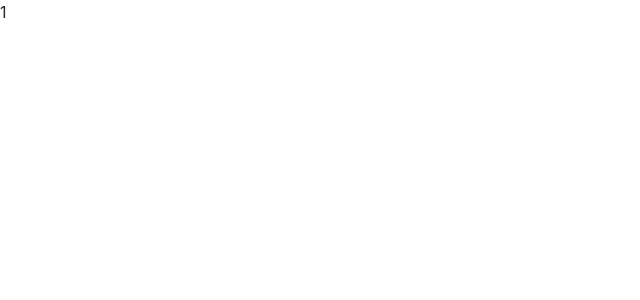
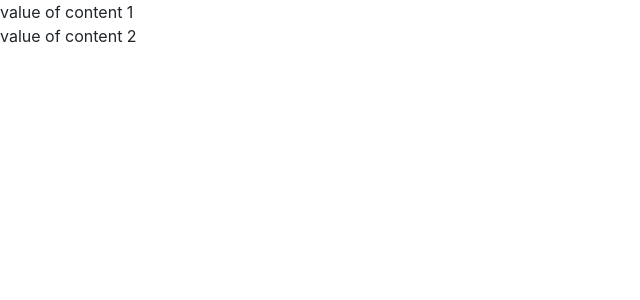
Before and after one commit to shyjucv/ngDynamicForm, an Angular app: page / in a window 1280 px wide. Shown: the top 300 px of the page, without its empty margins (0-640 px from the left). Built offline with nearby package versions, Linux system fonts and the light colour scheme.

Commit message:
accessing key in modal

```diff
--- a/src/app/app.component.html
+++ b/src/app/app.component.html
@@ -1,5 +1,9 @@
-<div  (click)="open(content)">
-  {{data?.id}}
+<div  (click)="open(content,data?.contents[0].key)">
+  {{data?.contents[0].value}}
+</div>
+
+<div  (click)="open(content,data?.contents[1].key)">
+  {{data?.contents[1].value}}
 </div>
 <div>
 
--- a/src/app/app.component.ts
+++ b/src/app/app.component.ts
@@ -23,7 +23,8 @@ export class AppComponent implements OnInit {
 
   }
 
-  open(content) {
+  open(content,key) {
+    alert(key);
     this.modalService.open(content).result.then((result) => {
       this.closeResult = `Closed with: ${result}`;
     }, (reason) => {
@@ -41,10 +42,6 @@ export class AppComponent implements OnInit {
       return  `with: ${reason}`;
     }
   }
-
-  showEditor(){
-    alert('open a model here');
-  }
 }
 
 interface WebContent{
```
